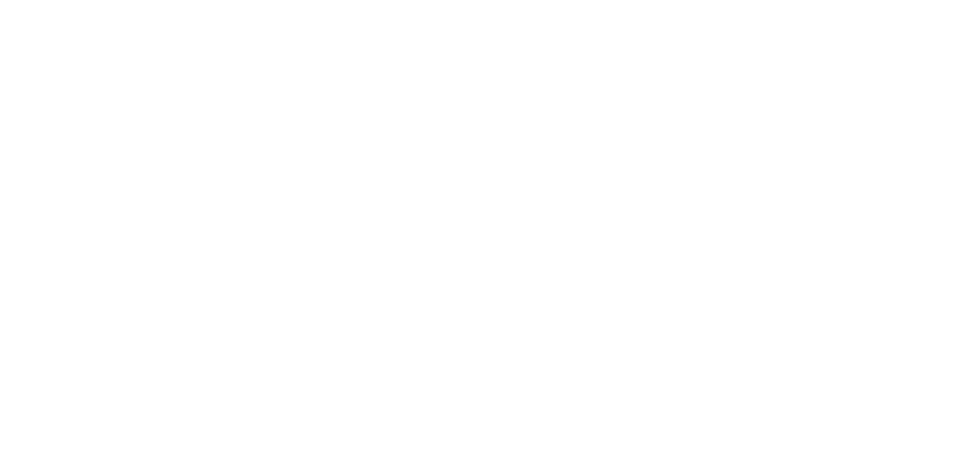
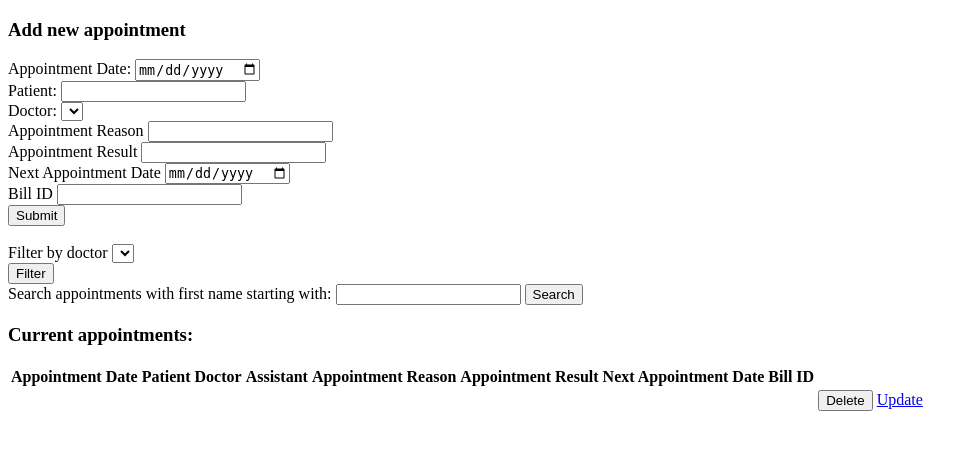
Before and after one commit to chosunosu/cs340_finalProject, a Node server app: page /appts/filter/2 in a window 1280 px wide. Before the commit the part shown is empty. Shown: the top 450 px of the page, without its empty margins (0-978 px from the left). Run offline with Node 20, Linux system fonts and the light colour scheme; data comes from the database, SQL or seed files in the repository; tables that the repository leaves empty or names only in its code hold one stand-in row (values such as "Sample post"); lists and menus that the app fills with data are empty; some libraries are stand-ins or nearby versions.

Commit message:
Update appts.handlebars

```diff
--- a/views/appts.handlebars
+++ b/views/appts.handlebars
@@ -2,3 +2,71 @@
 {{#each foo}}
 {{this}}
 {{/each}}
+<h3>Add new appointment</h3>
+<form id="addappt" action="/appts" method="post">
+    Appointment Date: <input type="date" name="appt_date"><br>
+    Patient: <input type="number" name="patient_id"><br>
+    Doctor: <select name="doctor_id">
+        {{#each doctor}}
+        <option value="{{id}}">{{name}}</option>
+        {{/each}}
+    Assistant: <select name="assist_id">
+        {{#each assistant}}
+        <option value="{{id}}">{{name}}</option>
+        {{/each}}<br>
+    Appointment Reason <input type="text" name="appt_reason"><br>
+    Appointment Result <input type="text" name="appt_result"><br>
+    Next Appointment Date <input type="date" name="next_appt_date"><br>
+    Bill ID  <input type="number" name="bill_id"><br>
+    <input type="submit" value="Submit">
+ </form>
+<br/>
+
+<form id='filter_appts' action='' method=''>
+<!--- this form does not submit directly, the button handles all the interaction with backend -->
+    <label> Filter by doctor </label>
+    <select id='doctor_filter' name="doctor">
+        {{#each doctor}}
+        <option value="{{id}}">{{name}}</option>
+        {{/each}}
+    </select><br>
+    <input type="button" value="Filter" onclick="filterApptsByDoctor()">
+</form>
+
+<form id='search_appts' action='' method=''>
+<!--- this form does not submit directly, the button handles all the interaction with backend -->
+    <label> Search appointments with first name starting with:</label>
+    <input id='first_name_search_string' type='text' name='first_name_search_string' value=''>
+    <input type="button" value="Search" onclick="searchApptsByFirstName()">
+</form>
+
+<h3>Current appointments:</h3>
+<table>
+    <thead>
+        <th>Appointment Date</th>
+        <th>Patient</th>
+        <th>Doctor</th>
+        <th>Assistant</th>
+        <th>Appointment Reason</th>
+        <th>Appointment Result</th>
+        <th>Next Appointment Date</th>
+        <th>Bill ID</th>
+    </thead>
+    <tbody>
+        {{#each appts}}
+        <tr>
+            <td>{{appt_date}}</td>
+            <td>{{patient_id}}</td>
+            <td>{{doctor_id}}</td>
+            <td>{{assist_id}}</td>
+            <td>{{appt_reason}}</td>
+            <td>{{appt_result}}</td>
+            <td>{{next_appt_date}}</td>
+            <td>{{bill_id}}</td>
+            <td><button onclick="deleteAppt({{id}})">Delete</button></td>
+            <td><a href="/appts/{{id}}">Update</a></td>
+        </tr>
+        {{/each}}
+    </tbody>
+</table>
+</html>
```
